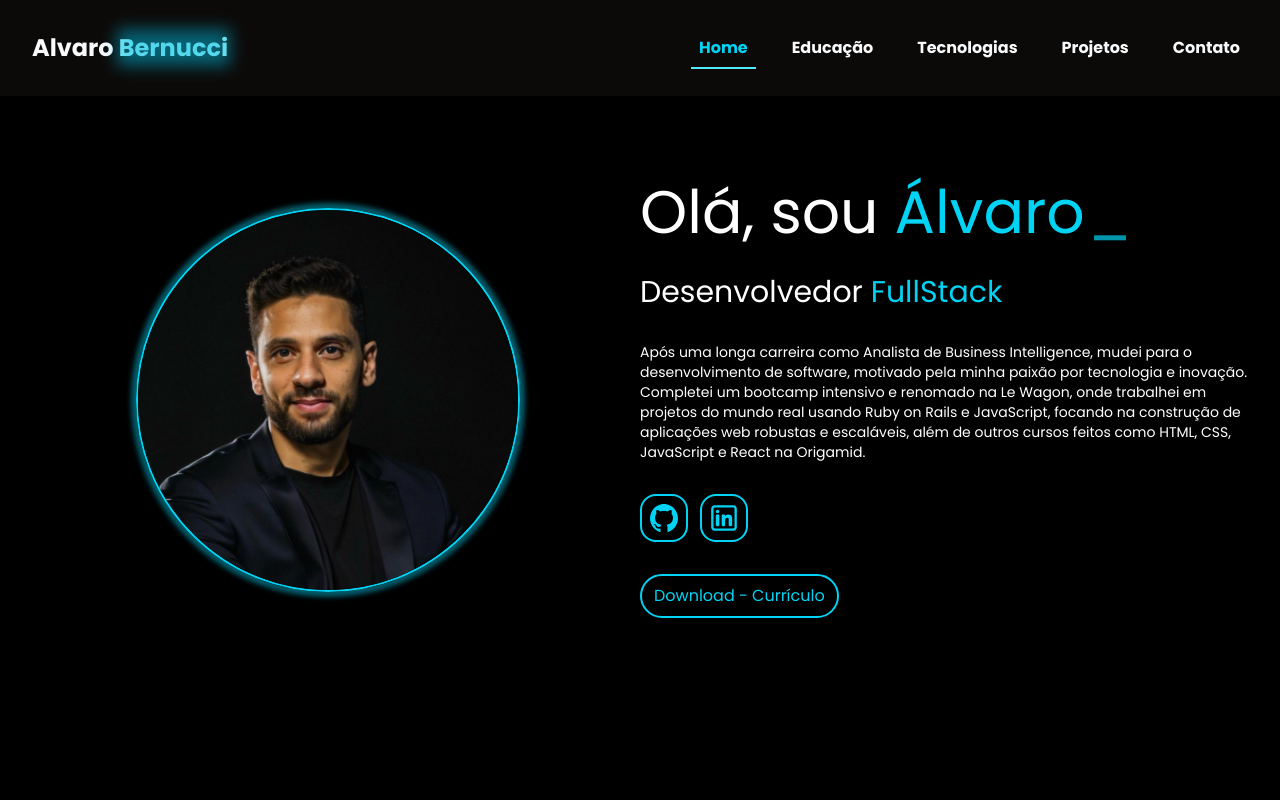
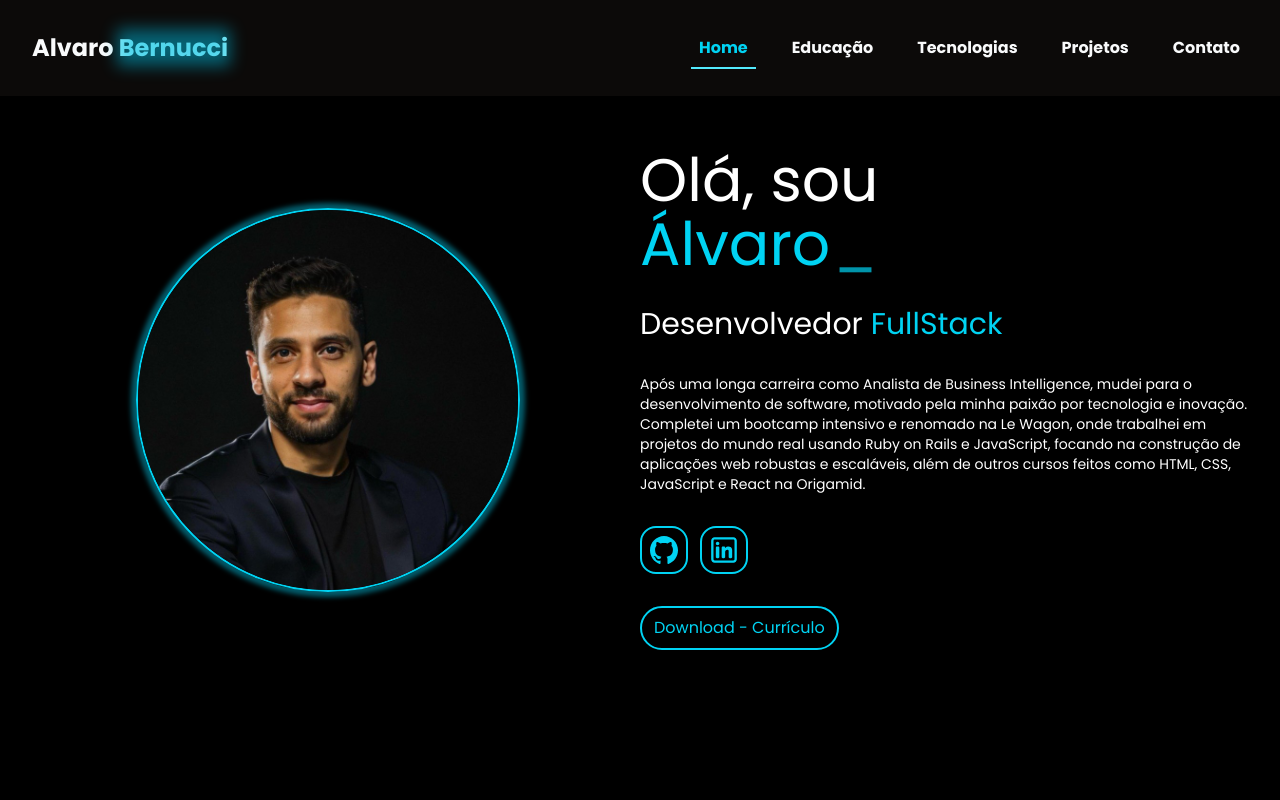
Before and after one commit to AlvaroSBernucci/portifolio, a React (Vite) app: page / in a window 1280 px wide. Shown: the top 800 px of the page. Built offline with nearby package versions, Linux system fonts and the light colour scheme.

Commit message:
Ajuste h1

```diff
--- a/src/components/Home.jsx
+++ b/src/components/Home.jsx
@@ -11,7 +11,7 @@
       <div className="grid gap-8">
         <h1 className="text-6xl">
           Olá, sou{" "}
-          <span className="text-cyan-400">
+          <span className="text-cyan-400 block mt-1">
             <Typewriter words={["Álvaro", "Bernucci"]} loop={false} cursorStyle="_" cursor />
           </span>
         </h1>
```
